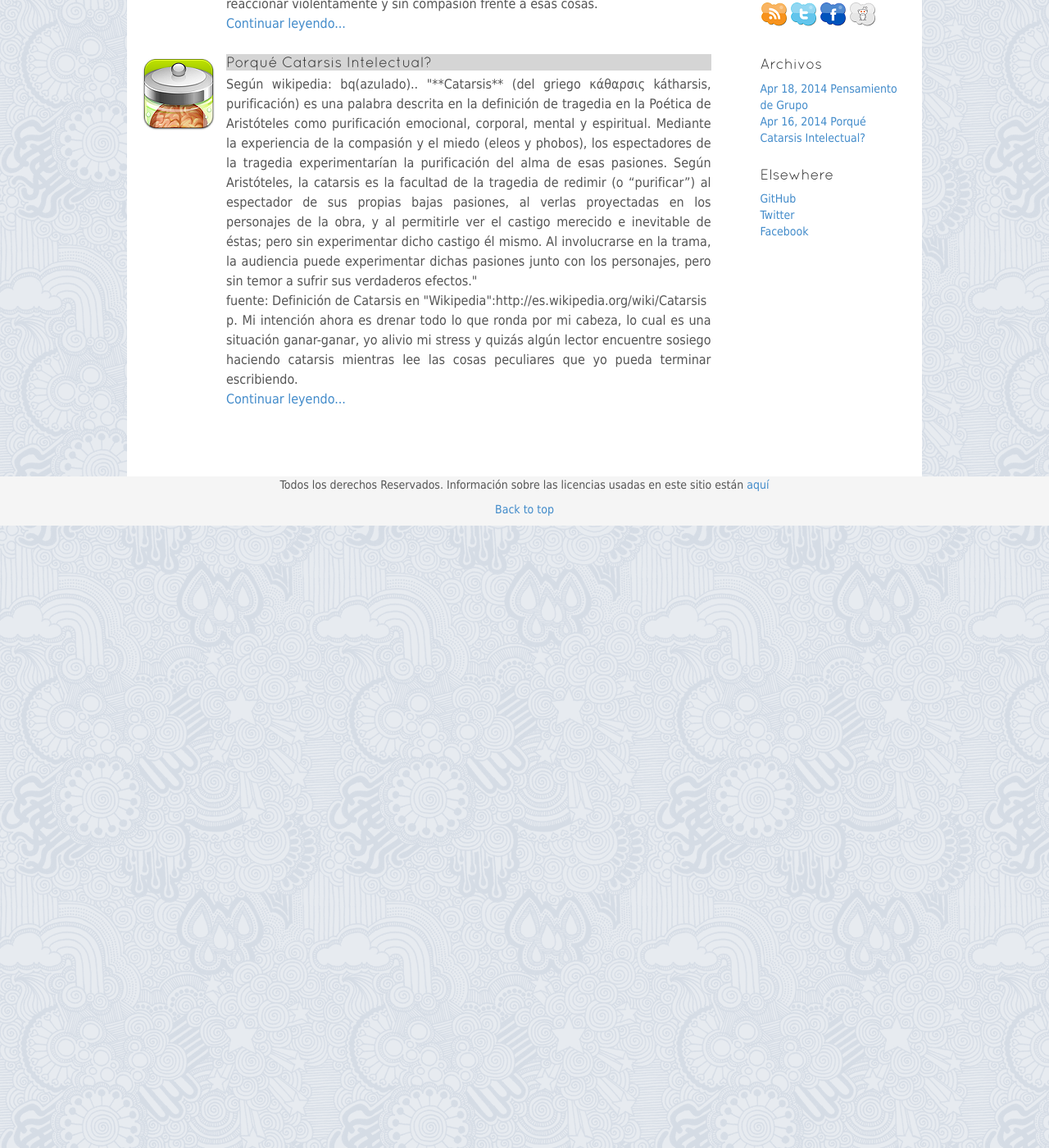
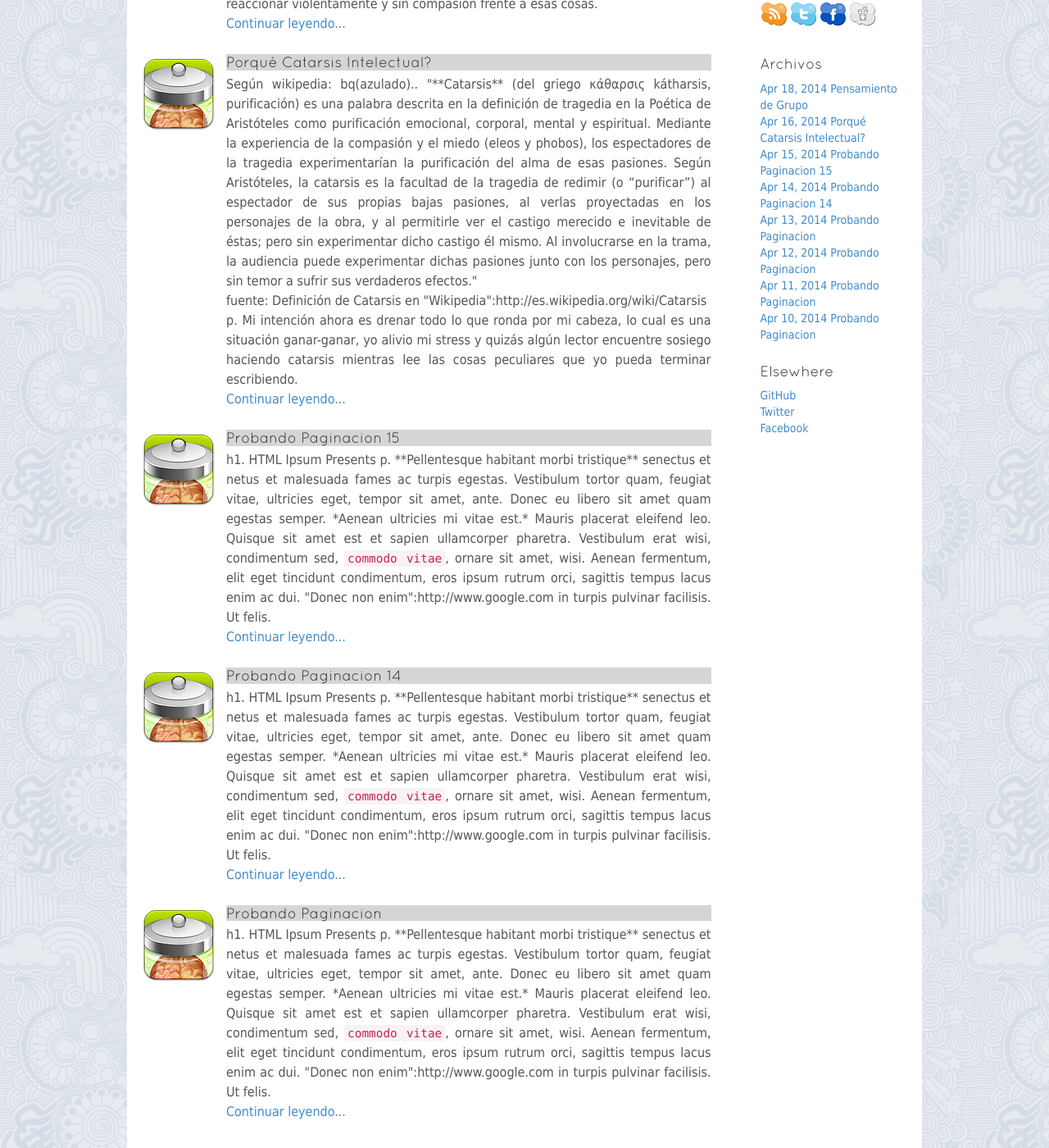
Before and after one commit to Nazerbayev/blog, a Jekyll site: the page built from index.html, in a window 1280 px wide and 1400 px high, scrolled down 495 px. Shown: the whole window at 82% size. Built offline with Jekyll 4.4.1, drawn with Linux system fonts in a browser that asks for light colours; nearby versions of some CDN libraries; Markdown is read by kramdown in place of the engine named in the settings; the list of posts is cut into pages by our own code.

```diff
--- a/_config.yml
+++ b/_config.yml
@@ -4,3 +4,5 @@ textile: redcloth
 highlighter: pygments
 description: "Write an awesome description for your new site here. It will appear in your document head meta (for Google search results) and in your feed.xml site description."
 url: "http://localhost:4000"
+paginate: 5
+paginate_path: "blog/page:num"
--- /dev/null
+++ b/_posts/2014-04-10-paginacion_test.textile
@@ -0,0 +1,24 @@
+---
+layout: post
+title:  "Probando Paginacion"
+date:   2014-04-10
+---
+
+h1. HTML Ipsum Presents
+
+p. **Pellentesque habitant morbi tristique** senectus et netus et malesuada fames ac turpis egestas. Vestibulum tortor quam, feugiat vitae, ultricies eget, tempor sit amet, ante. Donec eu libero sit amet quam egestas semper. *Aenean ultricies mi vitae est.* Mauris placerat eleifend leo. Quisque sit amet est et sapien ullamcorper pharetra. Vestibulum erat wisi, condimentum sed,
+<code>commodo vitae</code>, ornare sit amet, wisi. Aenean fermentum, elit eget tincidunt condimentum, eros ipsum rutrum orci, sagittis tempus lacus enim ac dui. "Donec non enim":http://www.google.com in turpis pulvinar facilisis. Ut felis.
+
+<!--more-->
+
+h2. Header Level 2
+
+# Lorem ipsum dolor sit amet, consectetuer adipiscing elit.
+# Aliquam tincidunt mauris eu risus.
+
+bq. Lorem ipsum dolor sit amet, consectetur adipiscing elit. Vivamus magna. Cras in mi at felis aliquet congue. Ut a est eget ligula molestie gravida. Curabitur massa. Donec eleifend, libero at sagittis mollis, tellus est malesuada tellus, at luctus turpis elit sit amet quam. Vivamus pretium ornare est.
+
+h3. Header Level 3
+
+* Lorem ipsum dolor sit amet, consectetuer adipiscing elit.
+* Aliquam tincidunt mauris eu risus.
--- /dev/null
+++ b/_posts/2014-04-11-paginacion_test.textile
@@ -0,0 +1,23 @@
+---
+layout: post
+title:  "Probando Paginacion"
+date:   2014-04-11
+---
+
+h1. HTML Ipsum Presents
+
+p. **Pellentesque habitant morbi tristique** senectus et netus et malesuada fames ac turpis egestas. Vestibulum tortor quam, feugiat vitae, ultricies eget, tempor sit amet, ante. Donec eu libero sit amet quam egestas semper. *Aenean ultricies mi vitae est.* Mauris placerat eleifend leo. Quisque sit amet est et sapien ullamcorper pharetra. Vestibulum erat wisi, condimentum sed,
+<code>commodo vitae</code>, ornare sit amet, wisi. Aenean fermentum, elit eget tincidunt condimentum, eros ipsum rutrum orci, sagittis tempus lacus enim ac dui. "Donec non enim":http://www.google.com in turpis pulvinar facilisis. Ut felis.
+<!--more-->
+
+h2. Header Level 2
+
+# Lorem ipsum dolor sit amet, consectetuer adipiscing elit.
+# Aliquam tincidunt mauris eu risus.
+
+bq. Lorem ipsum dolor sit amet, consectetur adipiscing elit. Vivamus magna. Cras in mi at felis aliquet congue. Ut a est eget ligula molestie gravida. Curabitur massa. Donec eleifend, libero at sagittis mollis, tellus est malesuada tellus, at luctus turpis elit sit amet quam. Vivamus pretium ornare est.
+
+h3. Header Level 3
+
+* Lorem ipsum dolor sit amet, consectetuer adipiscing elit.
+* Aliquam tincidunt mauris eu risus.
--- /dev/null
+++ b/_posts/2014-04-12-paginacion_test.textile
@@ -0,0 +1,23 @@
+---
+layout: post
+title:  "Probando Paginacion"
+date:   2014-04-12
+---
+
+h1. HTML Ipsum Presents
+
+p. **Pellentesque habitant morbi tristique** senectus et netus et malesuada fames ac turpis egestas. Vestibulum tortor quam, feugiat vitae, ultricies eget, tempor sit amet, ante. Donec eu libero sit amet quam egestas semper. *Aenean ultricies mi vitae est.* Mauris placerat eleifend leo. Quisque sit amet est et sapien ullamcorper pharetra. Vestibulum erat wisi, condimentum sed,
+<code>commodo vitae</code>, ornare sit amet, wisi. Aenean fermentum, elit eget tincidunt condimentum, eros ipsum rutrum orci, sagittis tempus lacus enim ac dui. "Donec non enim":http://www.google.com in turpis pulvinar facilisis. Ut felis.
+<!--more-->
+
+h2. Header Level 2
+
+# Lorem ipsum dolor sit amet, consectetuer adipiscing elit.
+# Aliquam tincidunt mauris eu risus.
+
+bq. Lorem ipsum dolor sit amet, consectetur adipiscing elit. Vivamus magna. Cras in mi at felis aliquet congue. Ut a est eget ligula molestie gravida. Curabitur massa. Donec eleifend, libero at sagittis mollis, tellus est malesuada tellus, at luctus turpis elit sit amet quam. Vivamus pretium ornare est.
+
+h3. Header Level 3
+
+* Lorem ipsum dolor sit amet, consectetuer adipiscing elit.
+* Aliquam tincidunt mauris eu risus.
--- /dev/null
+++ b/_posts/2014-04-13-paginacion_test.textile
@@ -0,0 +1,23 @@
+---
+layout: post
+title:  "Probando Paginacion"
+date:   2014-04-13
+---
+
+h1. HTML Ipsum Presents
+
+p. **Pellentesque habitant morbi tristique** senectus et netus et malesuada fames ac turpis egestas. Vestibulum tortor quam, feugiat vitae, ultricies eget, tempor sit amet, ante. Donec eu libero sit amet quam egestas semper. *Aenean ultricies mi vitae est.* Mauris placerat eleifend leo. Quisque sit amet est et sapien ullamcorper pharetra. Vestibulum erat wisi, condimentum sed,
+<code>commodo vitae</code>, ornare sit amet, wisi. Aenean fermentum, elit eget tincidunt condimentum, eros ipsum rutrum orci, sagittis tempus lacus enim ac dui. "Donec non enim":http://www.google.com in turpis pulvinar facilisis. Ut felis.
+<!--more-->
+
+h2. Header Level 2
+
+# Lorem ipsum dolor sit amet, consectetuer adipiscing elit.
+# Aliquam tincidunt mauris eu risus.
+
+bq. Lorem ipsum dolor sit amet, consectetur adipiscing elit. Vivamus magna. Cras in mi at felis aliquet congue. Ut a est eget ligula molestie gravida. Curabitur massa. Donec eleifend, libero at sagittis mollis, tellus est malesuada tellus, at luctus turpis elit sit amet quam. Vivamus pretium ornare est.
+
+h3. Header Level 3
+
+* Lorem ipsum dolor sit amet, consectetuer adipiscing elit.
+* Aliquam tincidunt mauris eu risus.
--- /dev/null
+++ b/_posts/2014-04-14-paginacion_test.textile
@@ -0,0 +1,23 @@
+---
+layout: post
+title:  "Probando Paginacion 14"
+date:   2014-04-14
+---
+
+h1. HTML Ipsum Presents
+
+p. **Pellentesque habitant morbi tristique** senectus et netus et malesuada fames ac turpis egestas. Vestibulum tortor quam, feugiat vitae, ultricies eget, tempor sit amet, ante. Donec eu libero sit amet quam egestas semper. *Aenean ultricies mi vitae est.* Mauris placerat eleifend leo. Quisque sit amet est et sapien ullamcorper pharetra. Vestibulum erat wisi, condimentum sed,
+<code>commodo vitae</code>, ornare sit amet, wisi. Aenean fermentum, elit eget tincidunt condimentum, eros ipsum rutrum orci, sagittis tempus lacus enim ac dui. "Donec non enim":http://www.google.com in turpis pulvinar facilisis. Ut felis.
+<!--more-->
+
+h2. Header Level 2
+
+# Lorem ipsum dolor sit amet, consectetuer adipiscing elit.
+# Aliquam tincidunt mauris eu risus.
+
+bq. Lorem ipsum dolor sit amet, consectetur adipiscing elit. Vivamus magna. Cras in mi at felis aliquet congue. Ut a est eget ligula molestie gravida. Curabitur massa. Donec eleifend, libero at sagittis mollis, tellus est malesuada tellus, at luctus turpis elit sit amet quam. Vivamus pretium ornare est.
+
+h3. Header Level 3
+
+* Lorem ipsum dolor sit amet, consectetuer adipiscing elit.
+* Aliquam tincidunt mauris eu risus.
--- /dev/null
+++ b/_posts/2014-04-15-paginacion_test.textile
@@ -0,0 +1,23 @@
+---
+layout: post
+title:  "Probando Paginacion 15"
+date:   2014-04-15
+---
+
+h1. HTML Ipsum Presents
+
+p. **Pellentesque habitant morbi tristique** senectus et netus et malesuada fames ac turpis egestas. Vestibulum tortor quam, feugiat vitae, ultricies eget, tempor sit amet, ante. Donec eu libero sit amet quam egestas semper. *Aenean ultricies mi vitae est.* Mauris placerat eleifend leo. Quisque sit amet est et sapien ullamcorper pharetra. Vestibulum erat wisi, condimentum sed,
+<code>commodo vitae</code>, ornare sit amet, wisi. Aenean fermentum, elit eget tincidunt condimentum, eros ipsum rutrum orci, sagittis tempus lacus enim ac dui. "Donec non enim":http://www.google.com in turpis pulvinar facilisis. Ut felis.
+<!--more-->
+
+h2. Header Level 2
+
+# Lorem ipsum dolor sit amet, consectetuer adipiscing elit.
+# Aliquam tincidunt mauris eu risus.
+
+bq. Lorem ipsum dolor sit amet, consectetur adipiscing elit. Vivamus magna. Cras in mi at felis aliquet congue. Ut a est eget ligula molestie gravida. Curabitur massa. Donec eleifend, libero at sagittis mollis, tellus est malesuada tellus, at luctus turpis elit sit amet quam. Vivamus pretium ornare est.
+
+h3. Header Level 3
+
+* Lorem ipsum dolor sit amet, consectetuer adipiscing elit.
+* Aliquam tincidunt mauris eu risus.
--- a/index.html
+++ b/index.html
@@ -12,7 +12,7 @@ cerebro: /assets/images/domain_brain96.png
   <div class="well2">
     <h1>Últimas Entradas</h1>
   </div>
-  {% for post in site.posts %}
+  {% for post in paginator.posts limit: 5 %}
     <div class="media">
       <a class="pull-left" href="{{ post.url }}">
         <img class="media-object" src="{{page.cerebro}}" alt="...">
```
